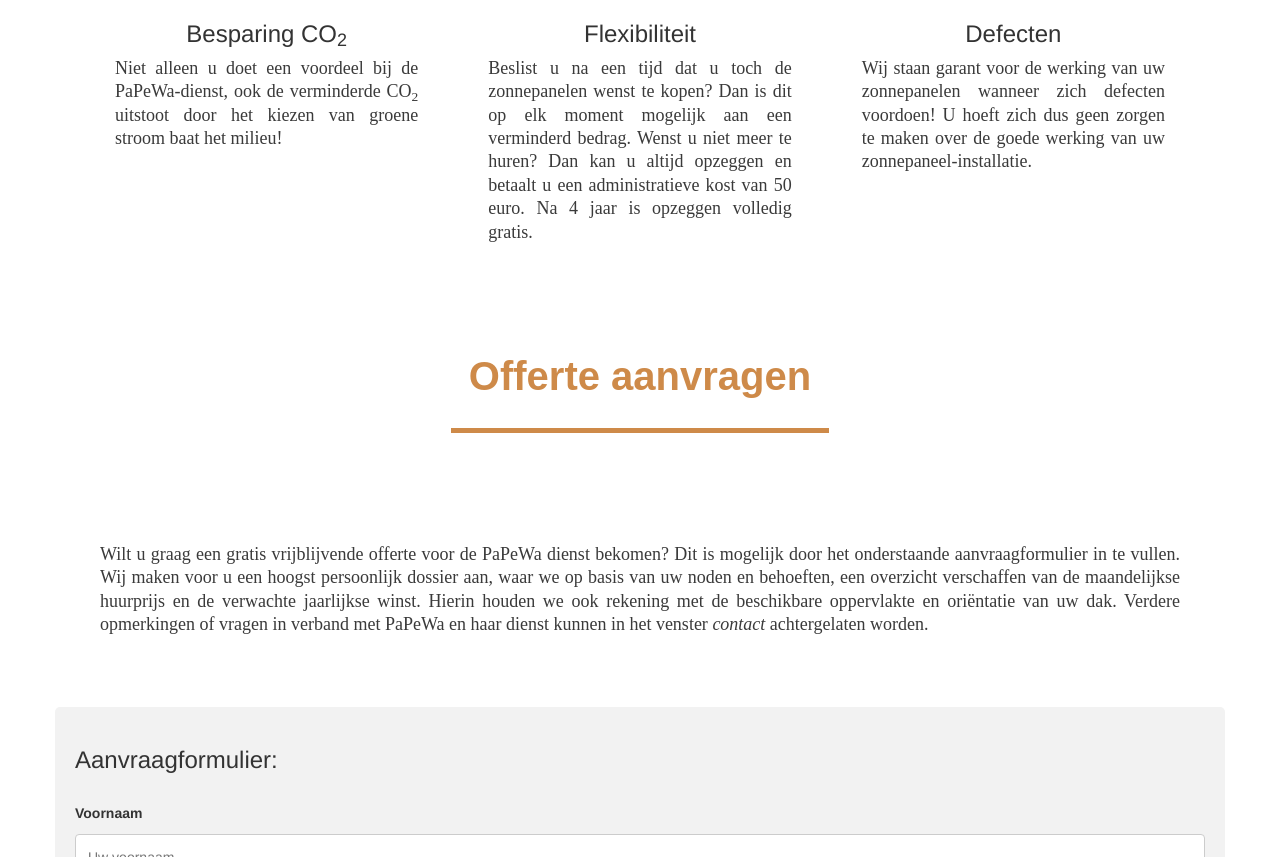
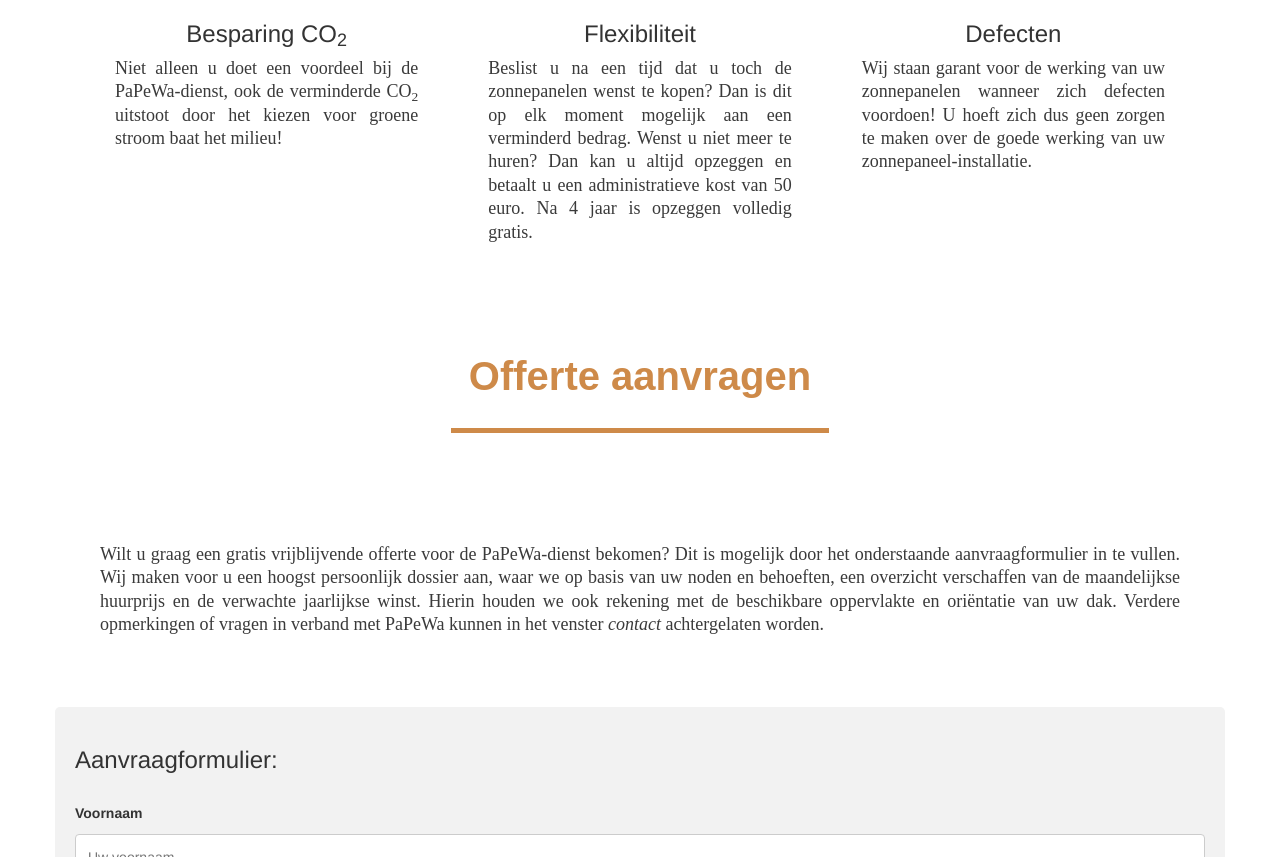
Before and after one commit to MaartenSS/PaPeWa, a plain HTML site: page index.html in a window 1280 px wide. Shown: the part 2357-3214 px from the top of the page. Drawn offline with nearby package versions, Linux system fonts and the light colour scheme; a web font is replaced by a local one.

Commit message:
schrijffouten update

```diff
--- a/index.html
+++ b/index.html
@@ -183,7 +183,7 @@ input[type=submit]:hover {
     <div class="col-md-4">
       <span class="glyphicon glyphicon-leaf logo-small"></span>
       <h3>Besparing CO<sub>2</sub></h3>
-      <p>Niet alleen u doet een voordeel bij de PaPeWa-dienst, ook de verminderde CO<sub>2</sub> uitstoot door het kiezen van groene stroom baat het milieu!</p>
+      <p>Niet alleen u doet een voordeel bij de PaPeWa-dienst, ook de verminderde CO<sub>2</sub> uitstoot door het kiezen voor groene stroom baat het milieu!</p>
     </div>
     <div class="col-md-4">
       <span class="glyphicon glyphicon-transfer logo-small"></span>
@@ -203,7 +203,7 @@ input[type=submit]:hover {
   <h2>Offerte aanvragen</h2>
   <div class="row"><hr><br>
     <div class = "offerte-aanvraag">
-      <p>Wilt u graag een gratis vrijblijvende offerte voor de PaPeWa dienst bekomen? Dit is mogelijk door het onderstaande aanvraagformulier in te vullen. Wij maken voor u een hoogst persoonlijk dossier aan, waar we op basis van uw noden en behoeften, een overzicht verschaffen van de maandelijkse huurprijs en de verwachte jaarlijkse winst. Hierin houden we ook rekening met de beschikbare oppervlakte en oriëntatie van uw dak. Verdere opmerkingen of vragen in verband met PaPeWa en haar dienst kunnen in het venster <I>contact</I> achtergelaten worden. <p>
+      <p>Wilt u graag een gratis vrijblijvende offerte voor de PaPeWa-dienst bekomen? Dit is mogelijk door het onderstaande aanvraagformulier in te vullen. Wij maken voor u een hoogst persoonlijk dossier aan, waar we op basis van uw noden en behoeften, een overzicht verschaffen van de maandelijkse huurprijs en de verwachte jaarlijkse winst. Hierin houden we ook rekening met de beschikbare oppervlakte en oriëntatie van uw dak. Verdere opmerkingen of vragen in verband met PaPeWa kunnen in het venster <I>contact</I> achtergelaten worden. <p>
 
       </div>
     </div>
```
